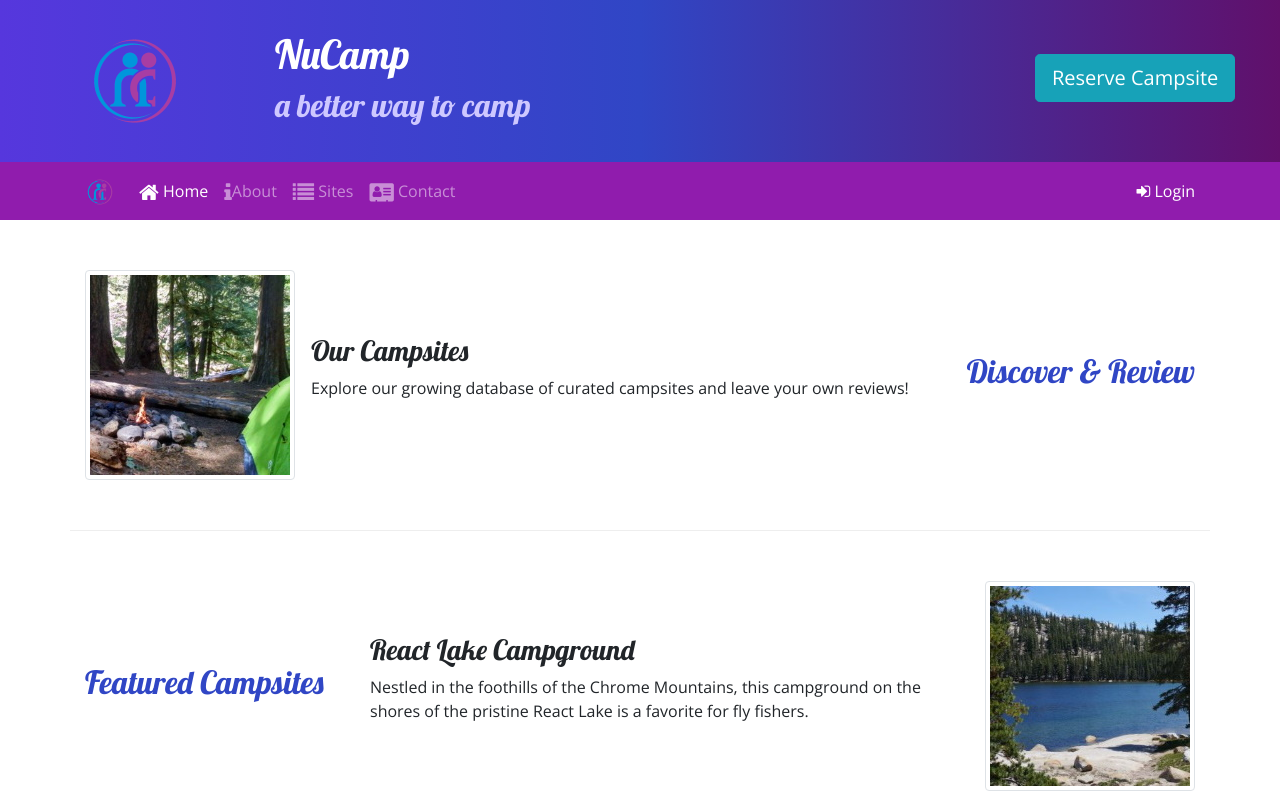
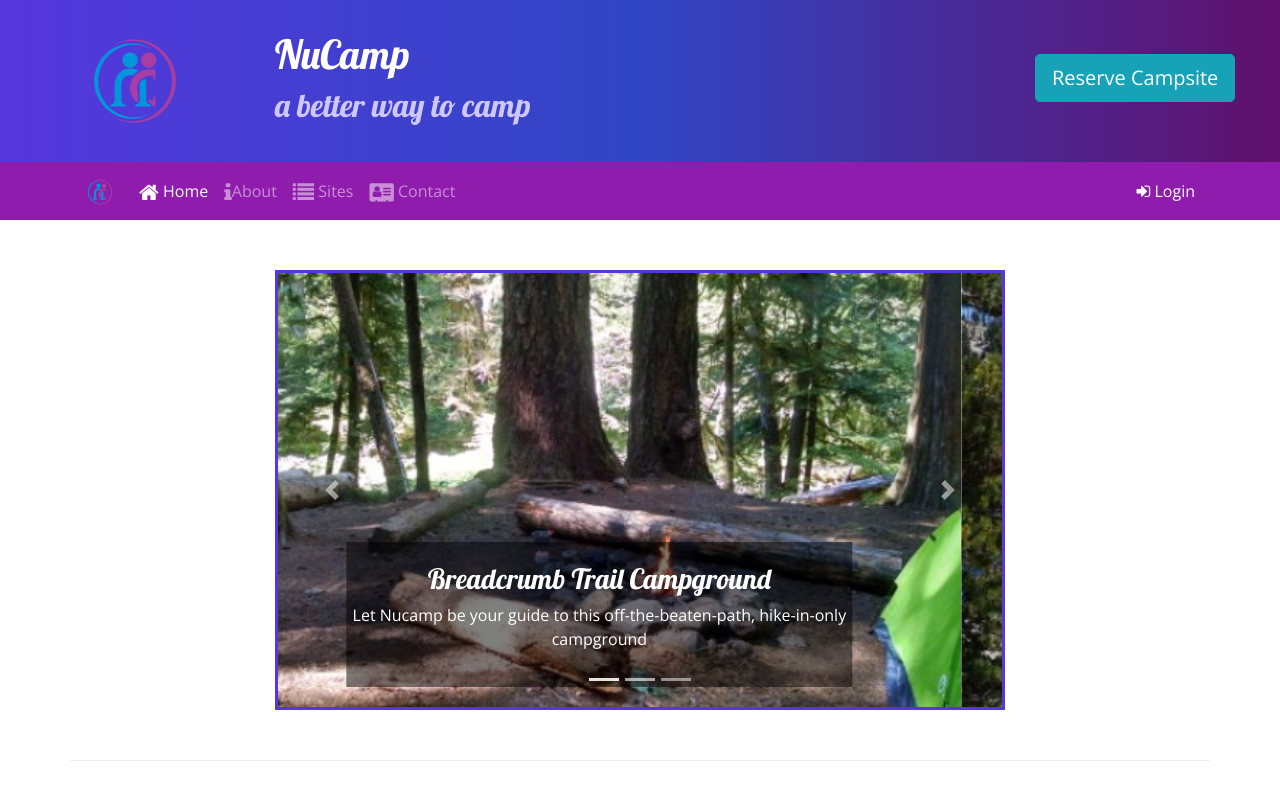
Before and after one commit to HemoglobinGoblin/nucampsite, a website: page index.html in a window 1280 px wide. Shown: the top 800 px of the page. Drawn offline with nearby package versions, Linux system fonts and the light colour scheme.

Commit message:
Carousel

```diff
--- a/css/styles.css
+++ b/css/styles.css
@@ -46,3 +46,11 @@ a, a:hover {
     color: inherit;
     text-decoration: none;
   }
+
+.carousel-caption {
+    background-color: rgba(0, 0, 0, .5);
+}
+
+.carousel {
+    border: solid #5637DD;
+}
--- a/index.html
+++ b/index.html
@@ -97,6 +97,49 @@
     </div>
 
     <div class="container">
+        <div class="row row-content">
+            <div class="col-md-8 mx-auto">
+                <div id="homeCarousel" class="carousel slide" data-ride="carousel">
+                    <ol class="carousel-indicators">
+                        <li data-target="#homeCarousel" data-slide-to="0" class="active"></li>
+                        <li data-target="#homeCarousel" data-slide-to="1"></li>
+                        <li data-target="#homeCarousel" data-slide-to="2"></li>
+                    </ol>
+                    <div class="carousel-inner">
+                        <div class="carousel-item active">
+                            <img class="d-block w-100" src="img/breadcrumb-trail.jpg" alt="Breadcrumb Trail Campground" />
+                            <div class="carousel-caption">
+                                <h3>Breadcrumb Trail Campground</h3>
+                                <p class="d-none d-sm-block">Let Nucamp be your guide to this off-the-beaten-path, hike-in-only campground</p>
+                            </div>
+                        </div>
+                        <div class="carousel-item">
+                            <img class="d-block w-100" src="img/react-lake.jpg" alt="React Lake Campground" />
+                            <div class="carousel-caption">
+                                <h3>React Lake Campground</h3>
+                                <p class="d-none d-sm-block">Nestled in the foothills of the Chrome Mountains, this campground on the shores of the pristine React Lake is a favorite for fly fishers.</p>
+                            </div>
+                        </div>
+                        <div class="carousel-item">
+                            <img class="d-block w-100" src="img/chrome-river.jpg" alt="Chrome River Campground" />
+                            <div class="carousel-caption">
+                                <h3>Chrome River Campground</h3>
+                                <p class="d-none d-sm-block">Spend a few sunny days and starry nights beneath a canopy of old-growth firs at this enchanting spot by the Chrome River</p>
+                            </div>
+                        </div>
+                    </div>
+                    <a class="carousel-control-prev" href="#homeCarousel" role="button" data-slide="prev">
+                        <span class="carousel-control-prev-icon"></span>
+                        <span class="sr-only">Previous</span>
+                    </a>
+                    <a class="carousel-control-next" href="#homeCarousel" role="button" data-slide="next">
+                        <span class="carousel-control-next-icon"></span>
+                        <span class="sr-only">Next</span>
+                    </a>
+                </div>
+            </div>
+        </div>
+
         <div class="row row-content align-items-center">
             <div class="col-sm-4 order-sm-last col-md-3">
                 <h2 class="text-sm-right">Discover & Review</h2>
```
